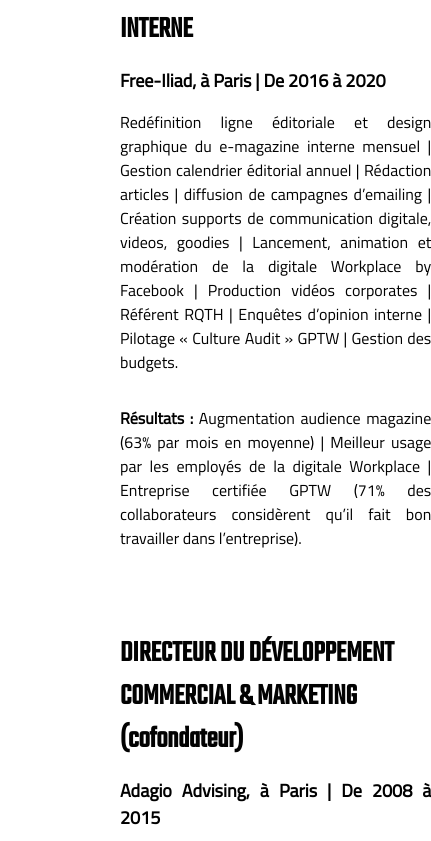
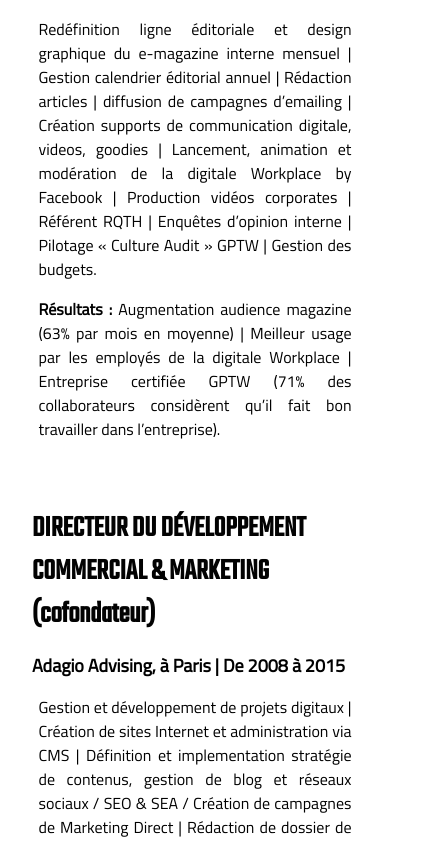
Before and after one commit to jhty75/myresume, a Next.js app: page / in a window 390 px wide. Shown: the part 3535-4376 px from the top of the page, 431 px wide, since content can reach past the window. Built offline with nearby package versions, Linux system fonts and the light colour scheme.

Commit message:
myresume

```diff
--- a/styles/Bonus.module.css
+++ b/styles/Bonus.module.css
@@ -29,9 +29,9 @@
 
 .iconStyle {
     color: black;
-    height: 2em;
+    /* height: 2em; */
     position: relative;
-    right: 89px;
+    right: 77px;
     cursor: pointer;
 
 }
@@ -52,10 +52,9 @@
         margin: 1.5rem 4rem;
     }
 
-    .iconstyle {
-        position: absolute;
-        top: 2rem;
+    /* .iconstyle {
+        margin-right: 0.5rem;
 
-}
+} */
 
   }
--- a/styles/ProExperience.module.css
+++ b/styles/ProExperience.module.css
@@ -48,12 +48,18 @@
         text-align: center;
         } */
 
+    .mainContainer {
+        padding: 2rem;
+        margin: 0;
+        width: 100%;
+    }
+
     .mainTitle {
         margin: 0rem 0rem;
     }
 
     .jobMission {
-      margin: 1rem 0rem 2rem;
+      margin: 1rem 2%;
       text-align: justify;
     }
 
```
